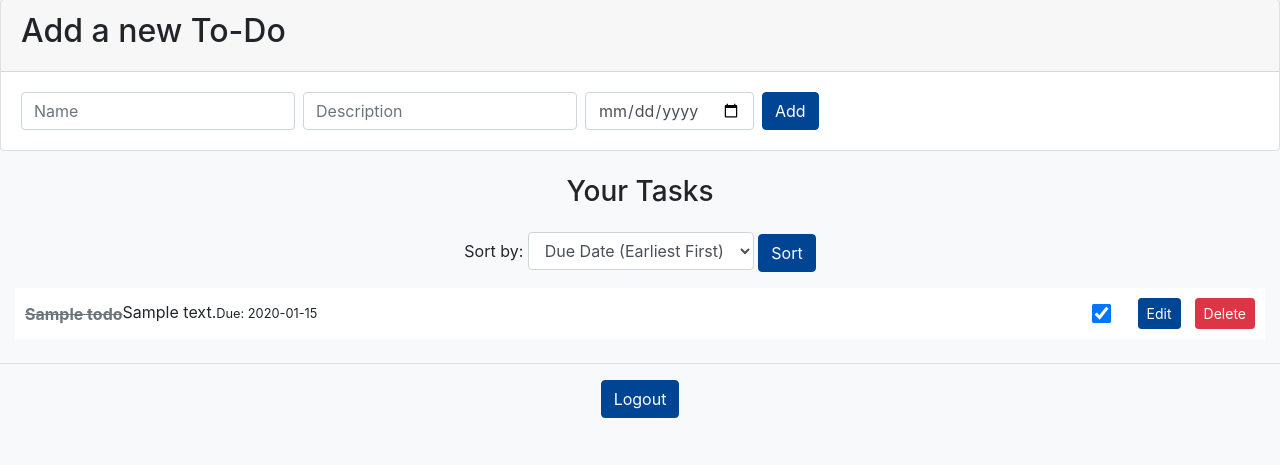
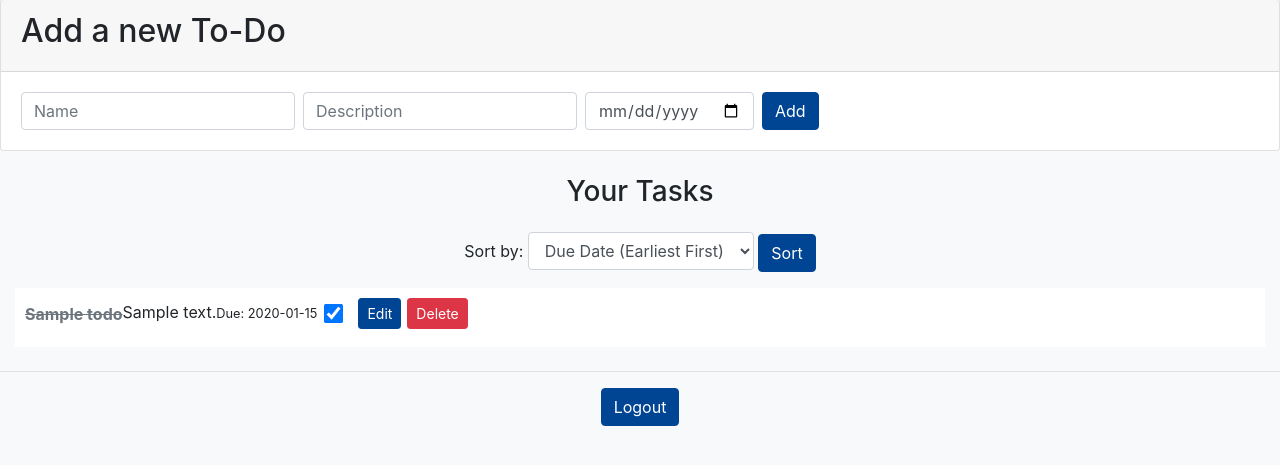
Before and after one commit to imamchris/ToDo, a Flask app: page /dashboard in a window 1280 px wide. Shown: the part 201-666 px from the top of the page. Run offline with Flask 3, Linux system fonts and the light colour scheme; a user stored in the database is signed in; tables that the repository leaves empty hold one stand-in row (values such as "Sample post"); some libraries are stand-ins or nearby versions.

Commit message:
Fixed up dashboard

```diff
--- a/templates/dashboard.html
+++ b/templates/dashboard.html
@@ -183,23 +183,14 @@
         {% if todos %}
             {% for todo in todos %}
                 <li class="list-group-item todo-item">
-                    <div class="d-flex justify-content-between align-items-center">
+                    <div class="d-flex justify-content-between align-items-center mb-2">
                         <div>
                             <strong class="{% if todo.completed %}completed-title{% endif %}">{{ todo.name }}</strong>
                             <p class="mb-1">{{ todo.description }}</p>
                             <small>Due: {% if todo.due_date %}{{ todo.due_date }}{% else %}No due date{% endif %}</small>
                         </div>
-                    </div>
-                    <div id="edit-container-{{ todo.id }}" class="edit-container" style="display: none;">
-                              <div class="form-group">
-                            <input type="text" name="name" placeholder="New Name" class="form-control form-control-sm mb-2">
-                            <input type="text" name="description" placeholder="New Description" class="form-control form-control-sm mb-2">
-                            <input type="date" name="due_date" class="form-control form-control-sm mb-2">
-                                   <button type="submit" class="btn btn-primary btn-sm">Save</button>
-                                </div>
-                    </div>
-                    <div class="d-flex align-items-center" style="gap: 10px;">
-                        <form action="{{ url_for('complete_todo', todo_id=todo.id) }}" method="post" class="mr-2">
+                        <div class="d-flex align-items-center" style="gap: 2px;"> <!-- Further reduced gap to 2px -->
+                            <form action="{{ url_for('complete_todo', todo_id=todo.id) }}" method="post" class="mr-1"> <!-- Reduced margin-right to 1px -->
                                 <input type="checkbox" name="completed" style="transform: scale(1.5);" onchange="this.form.submit()" {% if todo.completed %}checked{% endif %}>
                             </form>
                             <button class="btn btn-secondary btn-sm" onclick="toggleEditForm('{{ todo.id }}')">Edit</button>
@@ -207,8 +198,14 @@
                                 <button type="submit" class="btn btn-danger btn-sm">Delete</button>
                             </form>
                         </div>
-                             </form>
-
+                    </div>
+                    <div id="edit-container-{{ todo.id }}" class="edit-container">
+                        <form action="{{ url_for('edit_todo', todo_id=todo.id) }}" method="post" onsubmit="toggleEditForm('{{ todo.id }}')">
+                            <div class="form-group">
+                                <input type="text" name="name" placeholder="Name" class="form-control form-control-sm mb-2" value="{{ request.form.name or todo.name }}">
+                                <input type="text" name="description" placeholder="Description" class="form-control form-control-sm mb-2" value="{{ request.form.description or todo.description }}">
+                                <input type="date" name="due_date" class="form-control form-control-sm mb-2" value="{{ request.form.due_date or todo.due_date }}">
+                                <button type="submit" class="btn btn-primary btn-sm">Save</button>
                             </div>
                         </form>
                     </div>
@@ -229,5 +226,23 @@
     <script src="https://code.jquery.com/jquery-3.5.1.slim.min.js"></script>
     <script src="https://cdn.jsdelivr.net/npm/@popperjs/core@2.5.4/dist/umd/popper.min.js"></script>
     <script src="https://stackpath.bootstrapcdn.com/bootstrap/4.5.2/js/bootstrap.min.js"></script>
+    <script>
+        function toggleEditForm(id) {
+            var container = document.getElementById('edit-container-' + id);
+            if (container.style.display === 'none' || container.style.display === '') {
+                container.style.display = 'block';
+            } else {
+                container.style.display = 'none';
+            }
+        }
+
+        // Ensure all edit forms are hidden by default
+        document.addEventListener('DOMContentLoaded', function() {
+            var editContainers = document.querySelectorAll('.edit-container');
+            editContainers.forEach(function(container) {
+                container.style.display = 'none';
+            });
+        });
+    </script>
 </body>
 </html>
```
Also changed, not shown: user_data.db. Lines whose indentation alone changed are shown as unchanged.
